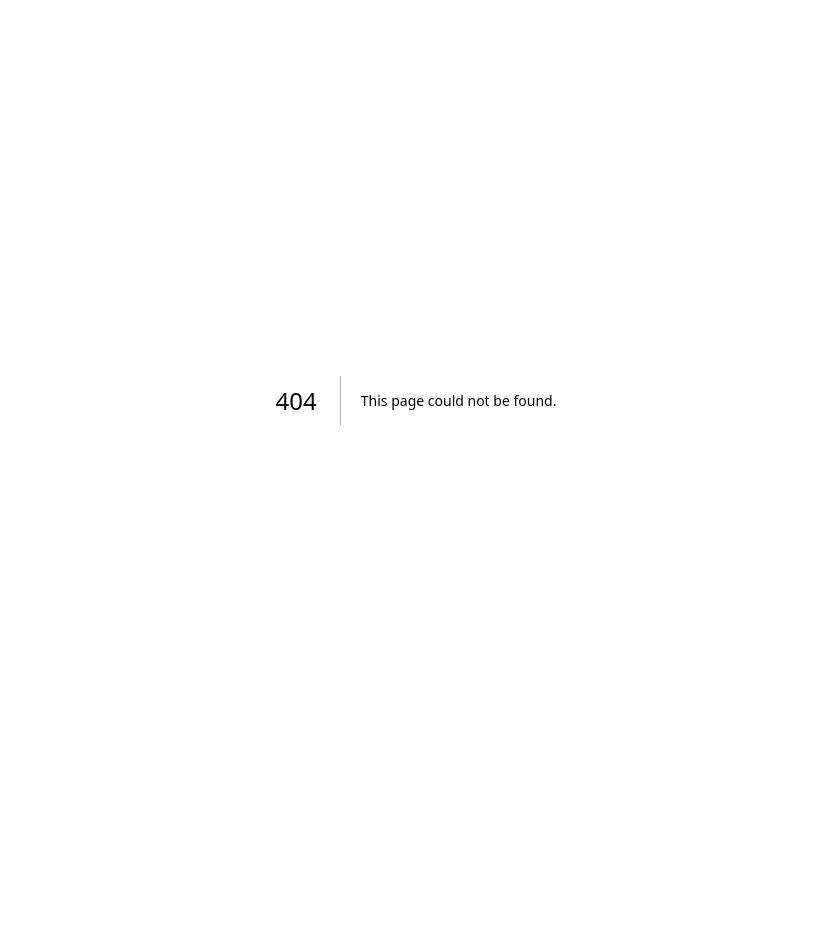
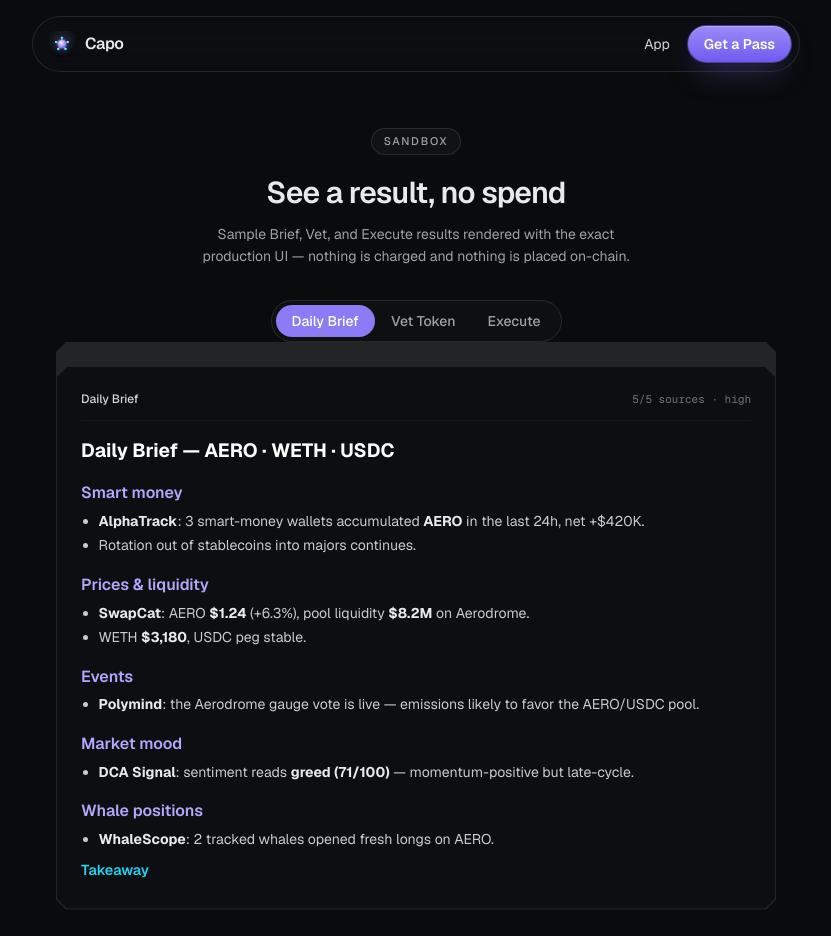
Before and after one commit to wildanrhmn/capo, a Next.js app in the folder web/: page /demo/run in a window 1280 px wide. Before the commit this address had no page. Shown: the top 936 px of the page, without its empty margins (224-1055 px from the left). Before the commit the page ends 800 px from the top, so only its background shows below. Built offline with nearby package versions, Linux system fonts and the light colour scheme; no server answers.

Commit message:
feat: demo run sandbox for previewing results without spending

```diff
--- /dev/null
+++ b/web/app/demo/run/page.tsx
@@ -0,0 +1,130 @@
+"use client";
+
+import { useState } from "react";
+import Link from "next/link";
+import { Header, Footer } from "@/components/site";
+import { Panel, Pill } from "@/components/ui";
+import { RunView, ExecView, type Run, type Prepared } from "@/components/app/results";
+
+const BRIEF: Run = {
+  id: "demo-brief",
+  loop: "brief",
+  input: { watchlistTokens: ["AERO", "WETH", "USDC"] },
+  sourcesOk: 5,
+  sourcesTotal: 5,
+  confidence: "high",
+  createdAt: "2026-06-30T12:00:00.000Z",
+  markdown: `# Daily Brief — AERO · WETH · USDC
+
+## Smart money
+- **AlphaTrack**: 3 smart-money wallets accumulated **AERO** in the last 24h, net +$420K.
+- Rotation out of stablecoins into majors continues.
+
+## Prices & liquidity
+- **SwapCat**: AERO **$1.24** (+6.3%), pool liquidity **$8.2M** on Aerodrome.
+- WETH **$3,180**, USDC peg stable.
+
+## Events
+- **Polymind**: the Aerodrome gauge vote is live — emissions likely to favor the AERO/USDC pool.
+
+## Market mood
+- **DCA Signal**: sentiment reads **greed (71/100)** — momentum-positive but late-cycle.
+
+## Whale positions
+- **WhaleScope**: 2 tracked whales opened fresh longs on AERO.
+
+### Takeaway
+Smart money and whales are leaning long into rising liquidity while mood runs hot. **Accumulate** with a plan to trim if the gauge vote disappoints.`,
+};
+
+const VET: Run = {
+  id: "demo-vet",
+  loop: "vet",
+  input: { token: "GROK9" },
+  sourcesOk: 3,
+  sourcesTotal: 3,
+  verdict: "caution",
+  confidence: "medium",
+  createdAt: "2026-06-30T12:00:00.000Z",
+  markdown: `# Token Verdict — GROK9
+
+**Verdict: Caution**
+
+## Wallet & deployer risk
+- **Web3 Risk**: deployer wallet is clean, no links to known drainers. No honeypot signature detected.
+
+## Contract audit
+- **ChainGuard**: source verified, no mint or blacklist functions, ownership renounced.
+
+## Liquidity & taxes
+- **SwapCat**: liquidity **$1.2M**, but a **3% transfer tax** applies on every trade.
+
+### Takeaway
+No hard red flags, but the **3% tax** and thin liquidity for the market cap warrant caution. Size small and use tight slippage.`,
+};
+
+const SWAP: Prepared = {
+  ok: true,
+  tokenSymbol: "AERO",
+  tokenOut: "0x940181a94A35A4569E4529A3CDfB74e38FD98631",
+  tokenVerified: true,
+  recipient: "0x86410d8c1b9b0a3a0b0e0c0d0e0f000000000000",
+  principalAmount: 25,
+  slippageBps: 100,
+  storeUrl: "https://agent.croo.network/agents/70b70042-7cdd-4e6b-bebf-7abd25a22d83",
+  order: {
+    principal_amount: 25,
+    token_out: "0x940181a94A35A4569E4529A3CDfB74e38FD98631",
+    recipient: "0x86410d8c1b9b0a3a0b0e0c0d0e0f000000000000",
+    slippage_bps: 100,
+  },
+};
+
+type Tab = "brief" | "vet" | "execute";
+
+export default function DemoRun() {
+  const [tab, setTab] = useState<Tab>("brief");
+
+  return (
+    <>
+      <Header />
+      <main className="flex-1">
+        <div className="mx-auto max-w-3xl px-6 pb-24 pt-32">
+          <div className="flex justify-center">
+            <Pill>Sandbox</Pill>
+          </div>
+          <h1 className="mt-5 text-center text-3xl font-semibold tracking-tight">See a result, no spend</h1>
+          <p className="mx-auto mt-3 max-w-md text-center text-sm leading-relaxed text-neutral-400">
+            Sample Brief, Vet, and Execute results rendered with the exact production UI — nothing is charged and nothing is placed on-chain.
+          </p>
+
+          <div className="mt-8 flex justify-center">
+            <div className="inline-flex rounded-full border border-white/10 bg-white/[0.02] p-1">
+              {(["brief", "vet", "execute"] as Tab[]).map((t) => (
+                <button
+                  key={t}
+                  onClick={() => setTab(t)}
+                  className={`rounded-full px-4 py-1.5 text-sm font-medium transition ${tab === t ? "bg-brand text-white" : "text-neutral-400 hover:text-white"}`}
+                >
+                  {t === "brief" ? "Daily Brief" : t === "vet" ? "Vet Token" : "Execute"}
+                </button>
+              ))}
+            </div>
+          </div>
+
+          <Panel className="mt-6 p-5 sm:p-6">
+            {tab === "brief" ? <RunView run={BRIEF} /> : tab === "vet" ? <RunView run={VET} /> : <ExecView prepared={SWAP} />}
+          </Panel>
+
+          <p className="mt-6 text-center text-sm text-neutral-500">
+            Ready for the real thing?{" "}
+            <Link href="/app" className="text-brand hover:underline">
+              Open the app →
+            </Link>
+          </p>
+        </div>
+      </main>
+      <Footer />
+    </>
+  );
+}
```
